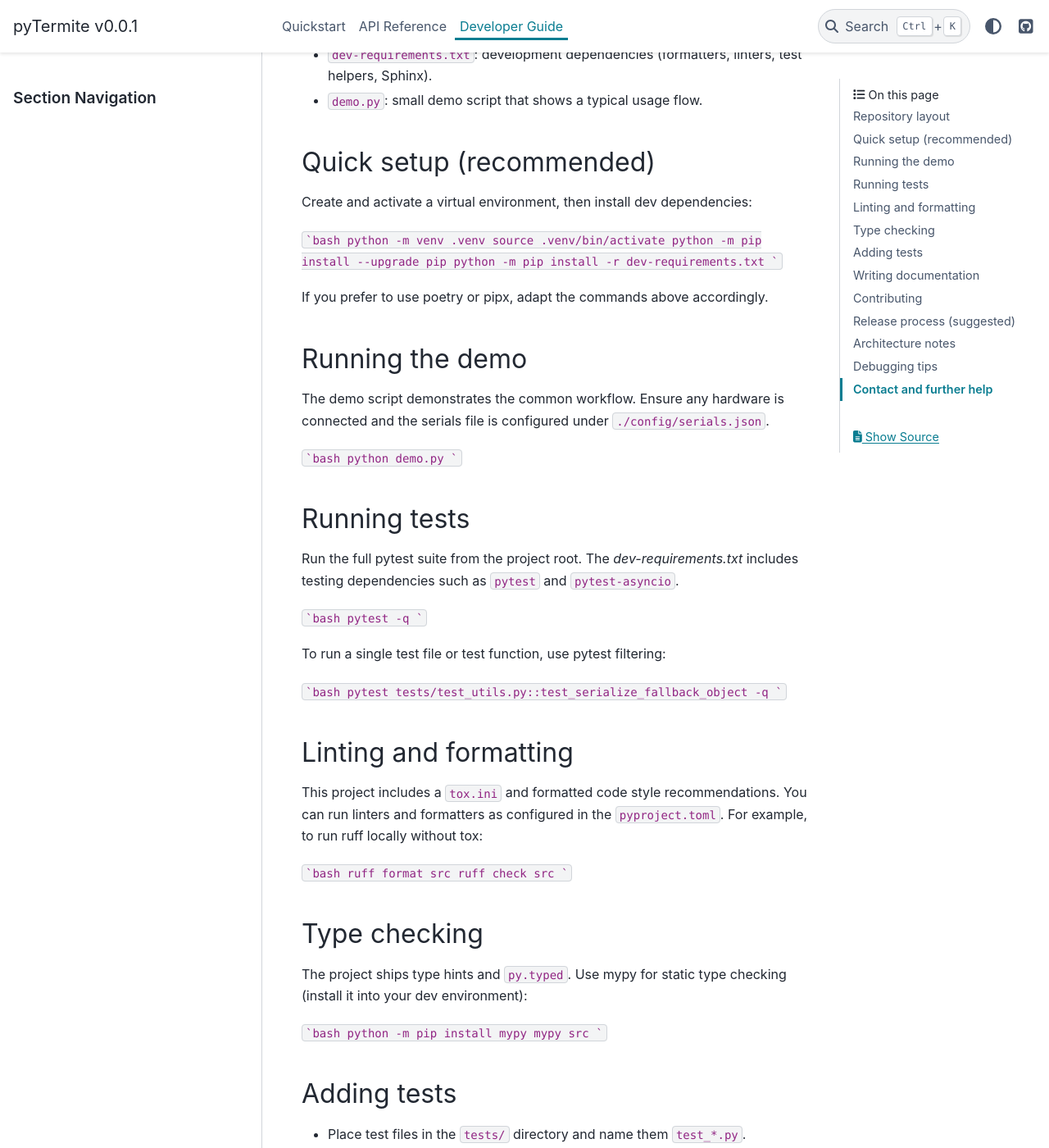
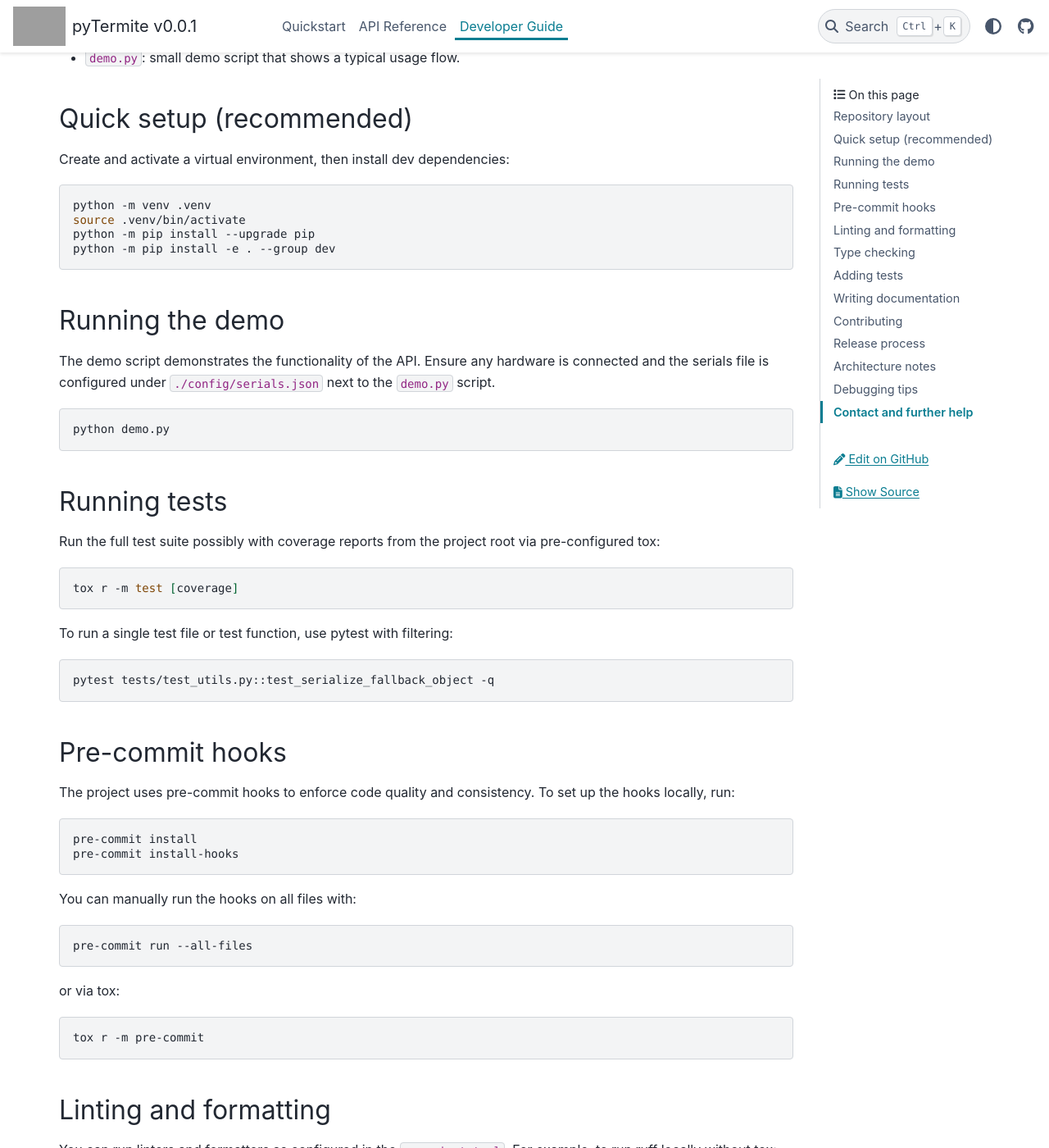
Before and after one commit to cimt-unia/pyTermite, a Sphinx documentation site: the page built from docs/source/developer_guide.rst, in a window 1280 px wide and 1400 px high, scrolled down 500 px. Shown: the whole window at 82% size. Built offline with Sphinx 7.4.7 and the PyData theme 0.15.4, drawn with Linux system fonts in a browser that asks for light colours; some of the changed text lies outside the part shown; grey boxes are pictures that could not be loaded.

Commit message:
docs: update docs
adjust styling, remove unnecessary statements and dependencies, update instructions for developers

````diff
--- a/docs/source/conf.py
+++ b/docs/source/conf.py
@@ -33,8 +33,8 @@ extensions = [
     "sphinx.ext.viewcode",
     "sphinx.ext.autosummary",
     "numpydoc",
-    "sphinxcontrib.email",
     "sphinx_copybutton",
+    "myst_parser",
 ]
 
 exclude_patterns = []
@@ -51,16 +51,38 @@ html_logo = "../../branding/logo.png"
 html_theme_options = {
     "icon_links": [
         {
-            # Label for this link
             "name": "GitHub",
-            # URL where the link will redirect
-            "url": "https://github.com/cimt-unia/pyTermite",  # required
-            # Icon class (if "type": "fontawesome"), or path to local image (if "type": "local")
-            "icon": "fa-brands fa-square-github",
-            # The type of image to be used (see below for details)
+            "url": "https://github.com/cimt-unia/pyTermite",
+            "icon": "fa-brands fa-github",
             "type": "fontawesome",
         }
-   ]
+    ],
+    "icon_links_label": "Quick Links",
+    "use_edit_page_button": True,
+    "secondary_sidebar_items": [
+        "page-toc",
+        "edit-this-page",
+        "sourcelink",
+        "sidebar-ethical-ads.html"
+    ],
+    "show_prev_next": False,
+    "footer_start": ["copyright"],
+    "footer_center": ["sphinx-version"],
+    "footer_end": ["theme-version"],
+    "logo": {
+        "text": f"{project} v{release}",
+        "image_light": "../../branding/logo.png",
+    },
+}
+html_context = {
+    "github_user": "cimt-unia",
+    "github_repo": "pyTermite",
+    "github_version": "main",
+    "doc_path": "docs/source",
+}
+html_sidebars = {
+    "quickstart": [],
+    "developer_guide": [],
 }
 
 
--- a/docs/source/developer_guide.rst
+++ b/docs/source/developer_guide.rst
@@ -21,58 +21,90 @@ Quick setup (recommended)
 -------------------------
 Create and activate a virtual environment, then install dev dependencies:
 
-```bash
-python -m venv .venv
-source .venv/bin/activate
-python -m pip install --upgrade pip
-python -m pip install -r dev-requirements.txt
-```
+.. code-block:: bash
 
-If you prefer to use poetry or pipx, adapt the commands above accordingly.
+    python -m venv .venv
+    source .venv/bin/activate
+    python -m pip install --upgrade pip
+    python -m pip install -e . --group dev
+
 
 Running the demo
 ----------------
-The demo script demonstrates the common workflow. Ensure any hardware is
-connected and the serials file is configured under ``./config/serials.json``.
+The demo script demonstrates the functionality of the API. Ensure any hardware is
+connected and the serials file is configured under ``./config/serials.json`` next to the ``demo.py`` script.
 
-```bash
-python demo.py
-```
+.. code-block:: bash
+
+    python demo.py
+
 
 Running tests
 -------------
-Run the full pytest suite from the project root. The `dev-requirements.txt`
-includes testing dependencies such as ``pytest`` and ``pytest-asyncio``.
+Run the full test suite possibly with coverage reports from the project root via pre-configured tox:
 
-```bash
-pytest -q
-```
+.. code-block:: bash
 
-To run a single test file or test function, use pytest filtering:
+    tox r -m test [coverage]
 
-```bash
-pytest tests/test_utils.py::test_serialize_fallback_object -q
-```
+
+To run a single test file or test function, use pytest with filtering:
+
+.. code-block:: bash
+
+    pytest tests/test_utils.py::test_serialize_fallback_object -q
+
+
+Pre-commit hooks
+-----------------
+The project uses pre-commit hooks to enforce code quality and consistency. To set up the hooks
+locally, run:
+
+.. code-block:: bash
+
+    pre-commit install
+    pre-commit install-hooks
+
+You can manually run the hooks on all files with:
+
+.. code-block:: bash
+
+    pre-commit run --all-files
+
+or via tox:
+
+.. code-block:: bash
+
+    tox r -m pre-commit
+
 
 Linting and formatting
 ----------------------
-This project includes a ``tox.ini`` and formatted code style recommendations.
-You can run linters and formatters as configured in the ``pyproject.toml``. For example, to run ruff locally without tox:
+You can run linters and formatters as configured in the ``pyproject.toml``.
+For example, to run ruff locally without tox:
 
-```bash
-ruff format src
-ruff check src
-```
+.. code-block:: bash
+
+    ruff format .
+    ruff check .
+
 
 Type checking
 -------------
-The project ships type hints and ``py.typed``. Use mypy for static type
+The project ships type hints and a ``py.typed`` file. Use mypy for static type
 checking (install it into your dev environment):
 
-```bash
-python -m pip install mypy
-mypy src
-```
+.. code-block:: bash
+
+    mypy .
+
+
+You can combine type checking with linting and formatting in a single tox run:
+
+.. code-block:: bash
+
+    tox r -m lint
+
 
 Adding tests
 ------------
@@ -86,23 +118,28 @@ Example test structure:
 - ``tests/test_commands.py`` — mock HTTP and aiohttp to test command logic.
 - ``tests/test_connection.py`` — async connection flows; use pytest-asyncio.
 
+
 Writing documentation
 ---------------------
 The project uses Sphinx with the ``numpydoc`` extension. Source files live
 under ``docs/source``. To build the documentation locally:
 
-```bash
-python -m pip install -r dev-requirements.txt
-cd docs
-make html
-# Open docs/build/html/index.html in a browser
-```
+.. code-block:: bash
 
-When documenting code prefer numpydoc style for docstrings.
+    sphinx-build -b html docs/source docs/build/html
+
+or:
+
+.. code-block:: bash
+
+    sphinx-autobuild docs/source docs/build/html
+
+When documenting code use numpydoc style for docstrings.
+
 
 Contributing
 ------------
-Follow the project's `CONTRIBUTING.md` guidelines. Typical steps for a
+Follow the project's ``CONTRIBUTING.md`` guidelines. Typical steps for a
 feature or bugfix:
 
 1. Fork the repository and create a feature branch.
@@ -128,27 +165,32 @@ Common types include ``feat``, ``fix``, ``docs``, ``style``, ``refactor``,
     docs: update developer guide with testing instructions
 
 Using this convention makes it easier to generate changelogs and to review
-history. Consider adding a commit message linting hook or CI check (for
-example: `commitlint`) if you want to enforce messages automatically.
+history.
 
-Release process (suggested)
----------------------------
+
+Release process
+---------------
+Releases are automatically built and published to PyPI via GitHub Actions when a new tag is pushed to the ``main`` branch.
+To create a new release:
+
 - Bump the version in ``src/pytermite/__init__.py`` under ``__version__``.
 - Tag the release in git and create a GitHub release.
+
 
 Architecture notes
 ------------------
 - ``pytermite.utils``: small, pure helper functions (JSON I/O, serialization,
   URL creation). These are easy to unit test.
 - ``pytermite.connection``: discovery and lifecycle management of
-  `WiredConnection` objects. This module contains async flows and interacts
-  with external network discovery helpers (mDNS) and the `open_gopro` library.
+  ``WiredConnection`` objects. This module contains async flows and interacts
+  with external network discovery helpers (mDNS) and the ``open_gopro`` library.
 - ``pytermite.commands``: high-level orchestration commands that operate on
   connected devices (get info, get state, control shutter). These functions
   are central to CLI behavior and are designed to be reused from other
   programs.
 - ``pytermite.pytermite``: CLI layer exposing commands via Click and an
   interactive REPL.
+
 
 Debugging tips
 --------------
--- a/pyproject.toml
+++ b/pyproject.toml
@@ -58,10 +58,10 @@ test = [
 docs = [
     "sphinx",
     "sphinx-autobuild",
-    "sphinxcontrib-email",
     "sphinx-copybutton",
     "numpydoc",
-    "pydata-sphinx-theme",
+    "pydata-sphinx-theme<0.16.1",
+    "myst_parser",
 ]
 typing = [
     "mypy",
````
Also changed, not shown: CONTRIBUTING.md (+9 -9 lines), README.md (+51 -34 lines), docs/source/index.rst (+13 -5 lines), docs/source/quickstart.rst (+11 -14 lines), .pre-commit-config.yaml, .rstcheck.cfg.
